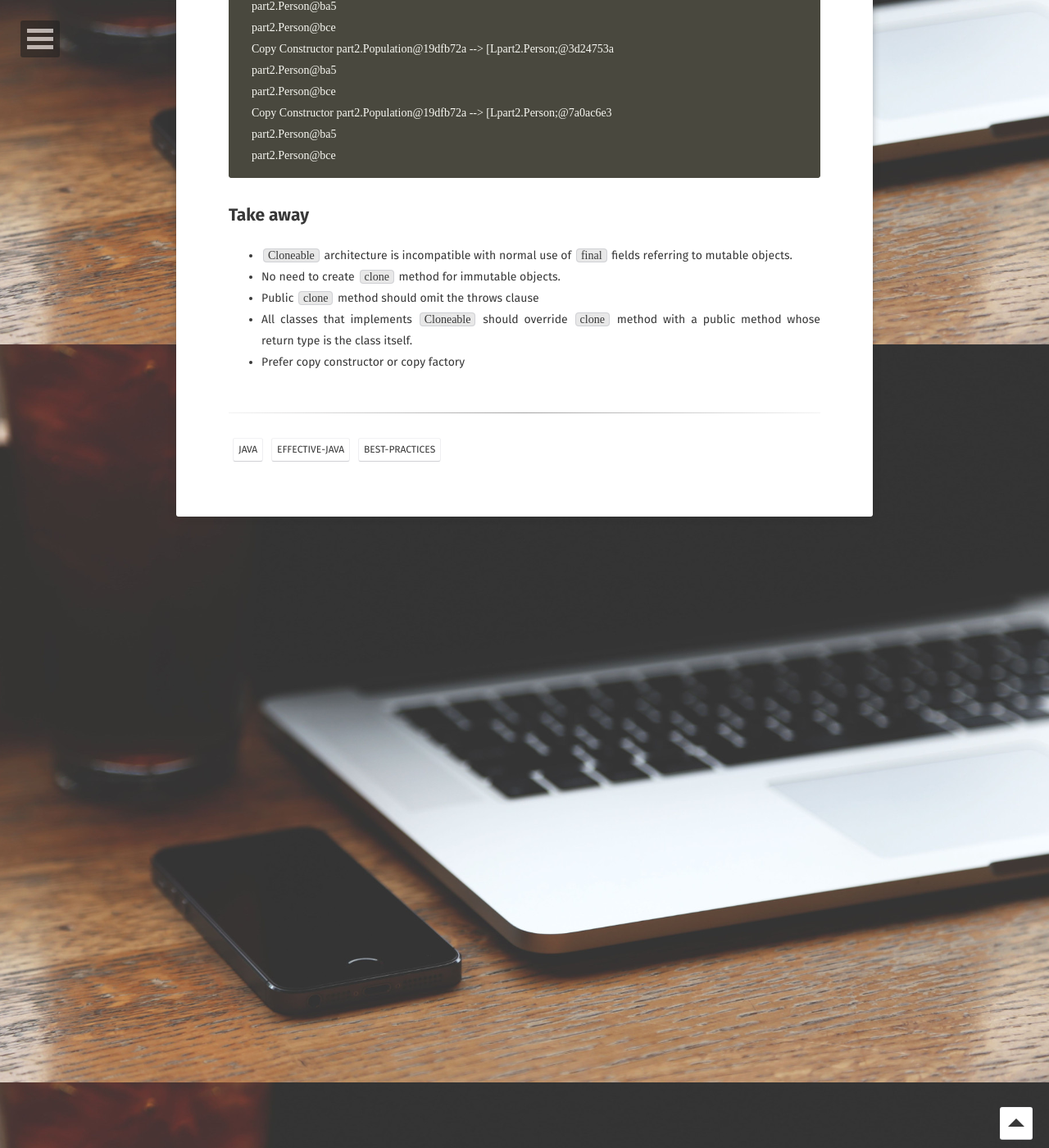
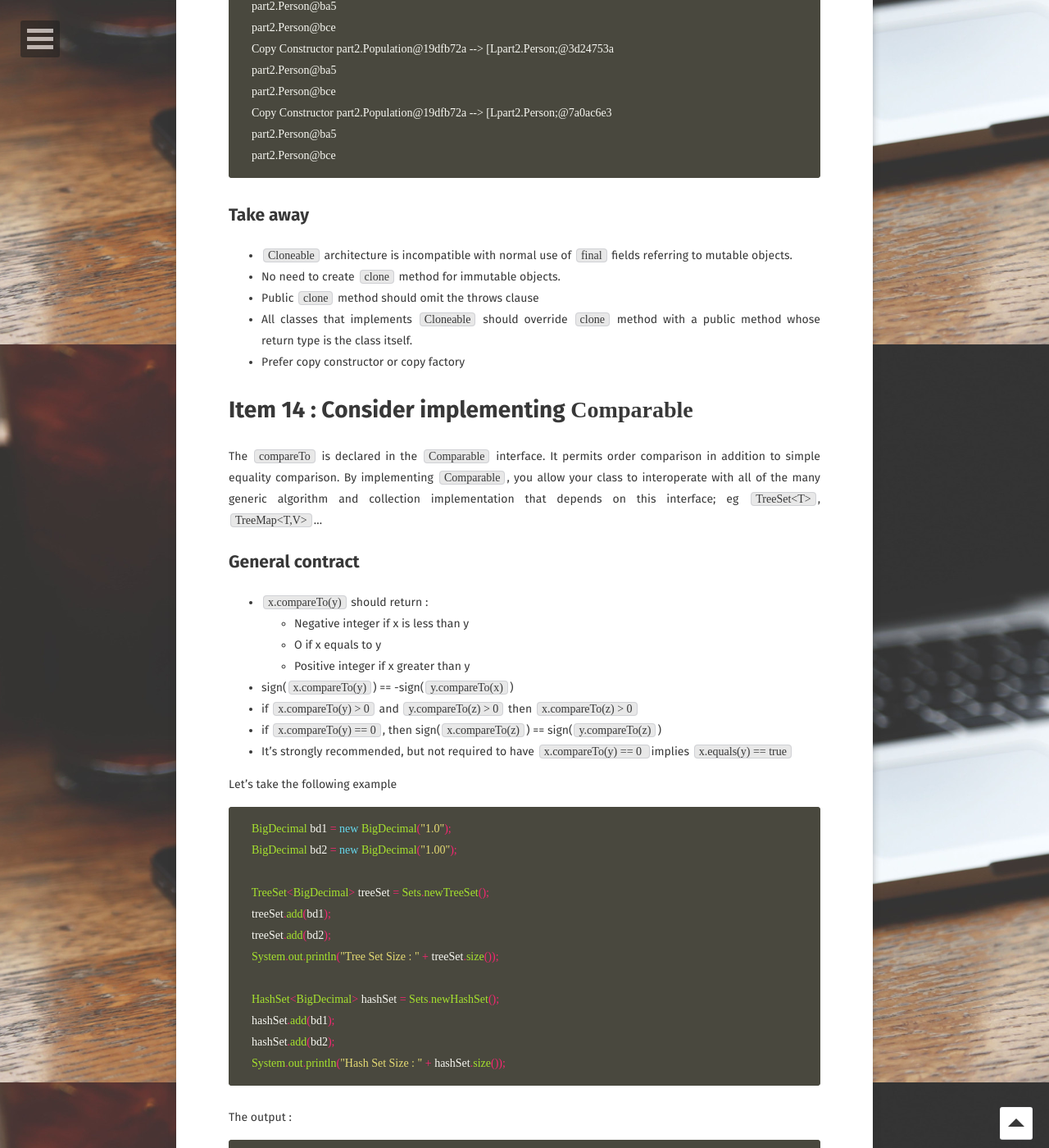
Before and after one commit to Ahdak/blog, a Jekyll site: the page built from _posts/2019-09-09-effective-java-part-2.md, in a window 1280 px wide and 1400 px high, scrolled down 11280 px. Shown: the whole window at 82% size. Built offline with Jekyll 4.4.1, drawn with Linux system fonts in a browser that asks for light colours; some web fonts are replaced; some of the changed text lies outside the part shown.

Commit message:
Working on item 14

````diff
--- a/_posts/2019-09-09-effective-java-part-2.md
+++ b/_posts/2019-09-09-effective-java-part-2.md
@@ -403,3 +403,57 @@ The output :
 - Public `clone` method should omit the throws clause
 - All classes that implements `Cloneable` should override `clone` method with a public method whose return type is the class itself.
 - Prefer copy constructor or copy factory
+
+# Item 14 : Consider implementing `Comparable`
+The `compareTo` is declared in the `Comparable` interface. It permits order comparison in addition to simple equality comparison. By implementing `Comparable`, you allow your class to interoperate with all of the many generic algorithm and collection implementation that depends on this interface; eg `TreeSet<T>`, `TreeMap<T,V>`...
+
+## General contract
+- `x.compareTo(y)` should return :
+  - Negative integer if x is less than y
+  - O if x equals to y
+  - Positive integer if x greater than y
+- sign(`x.compareTo(y)`) == -sign(`y.compareTo(x)`)
+- if `x.compareTo(y) > 0` and `y.compareTo(z) > 0` then `x.compareTo(z) > 0`
+- if `x.compareTo(y) == 0`, then sign(`x.compareTo(z)`) == sign(`y.compareTo(z)`)
+- It's strongly recommended, but not required to have `x.compareTo(y) == 0 ` implies `x.equals(y) == true`
+
+Let's take the following example
+```java
+    BigDecimal bd1 = new BigDecimal("1.0");
+    BigDecimal bd2 = new BigDecimal("1.00");
+
+    TreeSet<BigDecimal> treeSet = Sets.newTreeSet();
+    treeSet.add(bd1);
+    treeSet.add(bd2);
+    System.out.println("Tree Set Size : " + treeSet.size());
+
+    HashSet<BigDecimal> hashSet = Sets.newHashSet();
+    hashSet.add(bd1);
+    hashSet.add(bd2);
+    System.out.println("Hash Set Size : " + hashSet.size());
+```
+
+The output :
+```
+    Tree Set Size : 1
+    Hash Set Size : 2
+```
+
+Since Java 7, static compare method were added to all of java's boxed primitive classes. Use of relational operator `>` and `<` in `compareTo` method is verbose and error-prone and no longer recommended.
+```java
+    Integer.compare(i1,i2) ;
+    Double.compare(d1,d2) ;
+    Float.compare(f1,f2) ;
+```
+
+Always starts with the most significant field and work your way down. If comparison is different from 0, you're done.
+
+In Java 8, the `Comparator` interface was outfitted with a set of `comparator construction methods`.
+```java
+    private static final Comparator<Person> COMPARATOR = Comparator.comparing(Person::getName).thenComparingInt(Person::getAge) ;
+
+    @Override
+    public int compareTo(Person other) {
+        return COMPARATOR.compare(this,other) ;
+    }
+```
````
